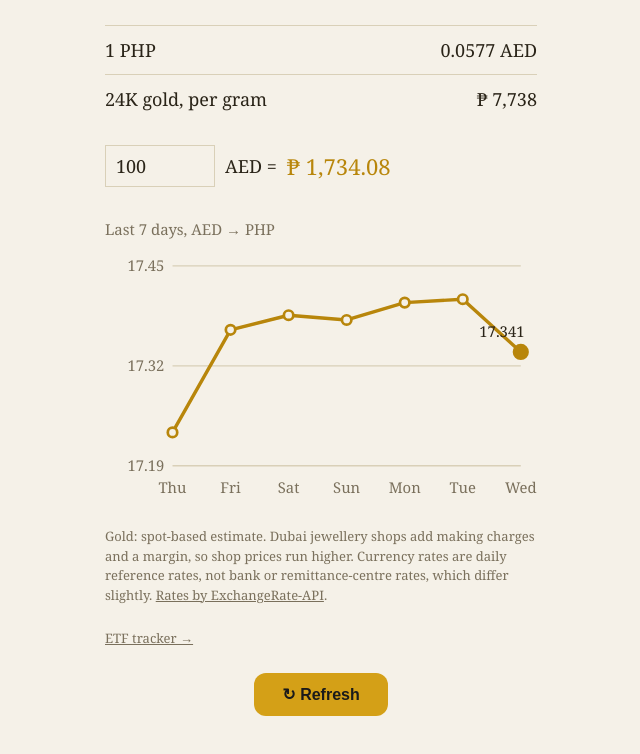
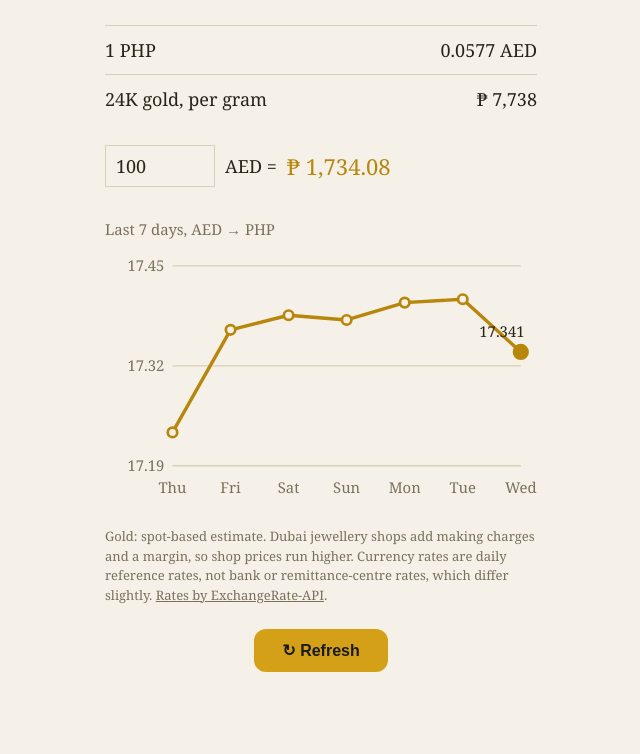
Before and after one commit to fcsadesign01-ctrl/gold-tracker, a plain HTML site: page index.html in a window 1280 px wide. Shown: the part 820-1574 px from the top of the page, without its empty margins (319-959 px from the left). After the commit the page ends 1552 px from the top, so only its background shows below. Drawn offline with Linux system fonts and the light colour scheme.

Commit message:
Update index.html

```diff
--- a/index.html
+++ b/index.html
@@ -98,7 +98,7 @@ fetch("data.json?"+Date.now()).then(r=>r.json()).then(d=>{
   }else $("fxc").textContent="First rate arrives with the next daily update.";
 }).catch(()=>$("when").textContent="Couldn't load data.json");
 </script>
-  <p><a href="etf.html">ETF tracker →</a></p>
+
   <div style="text-align:center; margin:24px 0 32px;">
     <button id="refreshBtn" type="button"
     style="font-size:16px; padding:12px 28px; border:none; border-radius:12px;
```
